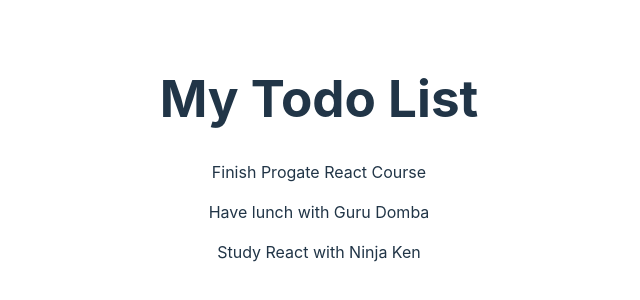
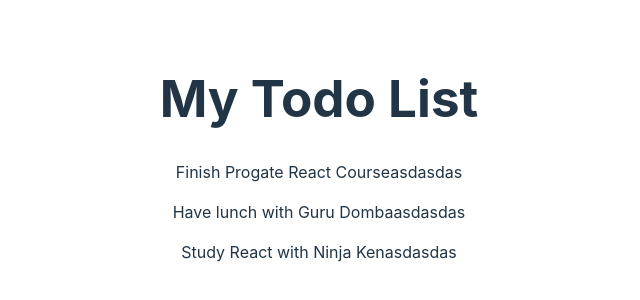
Before and after one commit to Limninzz/react-todo1-app, a React (Vite) app: page / in a window 1280 px wide. Shown: the part 242-542 px from the top of the page, without its empty margins (321-961 px from the left). Built offline with nearby package versions, Linux system fonts and the light colour scheme.

Commit message:
create Todos and TodoItem component

```diff
--- a/src/App.jsx
+++ b/src/App.jsx
@@ -2,6 +2,7 @@
 import reactLogo from './assets/react.svg'
 import viteLogo from '/vite.svg'
 import './App.css'
+import Todos from './components/Todos'
 
 // function App() {
 //   const [count, setCount] = useState(0)
@@ -88,9 +89,8 @@
   return (
     <div>
       <h1>My Todo List</h1>
-      {todos.map((todo) => {
-        return <p key={todo.id}>{todo.title}</p>
-      })}
+
+      <Todos todos = {todos}/>
     </div>
   )
 }
--- /dev/null
+++ b/src/components/TodoItem.jsx
@@ -0,0 +1,7 @@
+import React from 'react'
+
+const TodoItem = ({ todo }) => {
+  return <p>{todo.title+"asdasdas"}</p>
+}
+
+export default TodoItem
--- /dev/null
+++ b/src/components/Todos.jsx
@@ -0,0 +1,15 @@
+import React from 'react'
+import TodoItem from './TodoItem'
+
+const Todos = ({ todos }) => {
+  return (
+    <div>
+      {todos.map((todo) => {
+
+        return <TodoItem key={todo.id} todo={todo} />
+      })}
+    </div>
+  )
+}
+
+export default Todos
```
